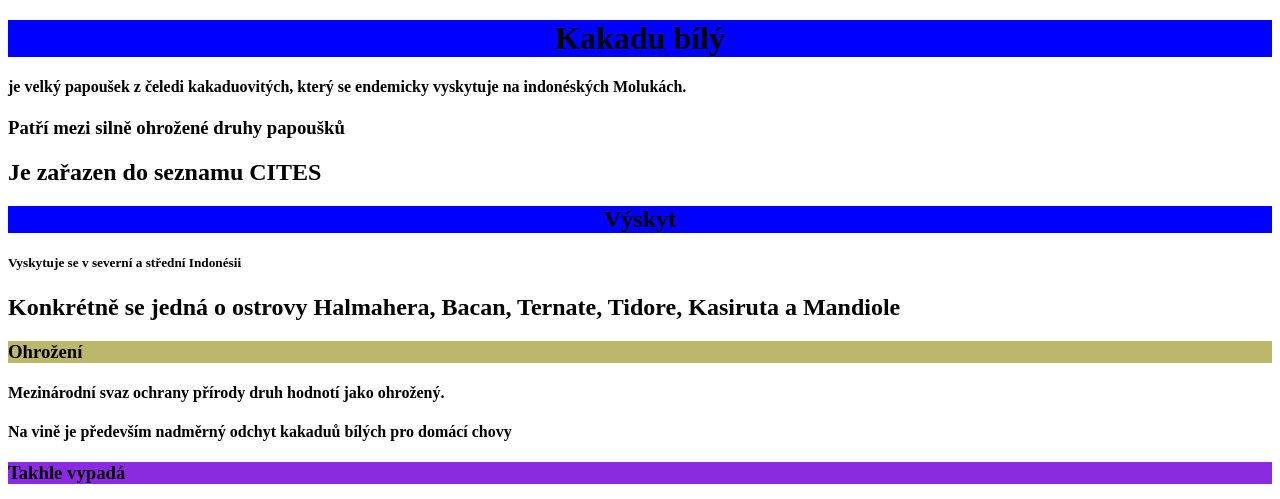
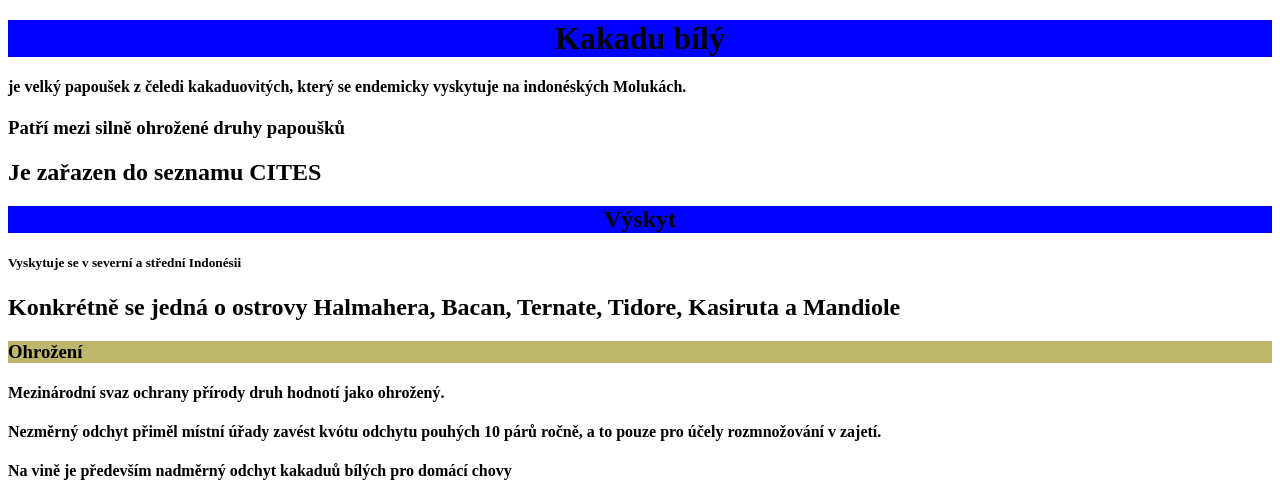
Before and after one commit to DenisR200/test, a plain HTML site: page index.html in a window 1280 px wide. Shown: the part 791-1290 px from the top of the page. Drawn offline with Linux system fonts and the light colour scheme.

Commit message:
Update index.html

```diff
--- a/index.html
+++ b/index.html
@@ -56,6 +56,7 @@
         <h3 style="background-color: darkkhaki;">Ohrožení</h3>
 
         <h4>Mezinárodní svaz ochrany přírody druh hodnotí jako ohrožený.</h4>
+        <h4>Nezměrný odchyt přiměl místní úřady zavést kvótu odchytu pouhých 10 párů ročně, a to pouze pro účely rozmnožování v zajetí.</h4>
         <h4>Na vině je především nadměrný odchyt kakaduů bílých pro domácí chovy</h4>
         <h3 style="background-color: blueviolet;">Takhle vypadá</h3>
         <img src="kakadu bily.jpg" width="200px" height="180">
```
